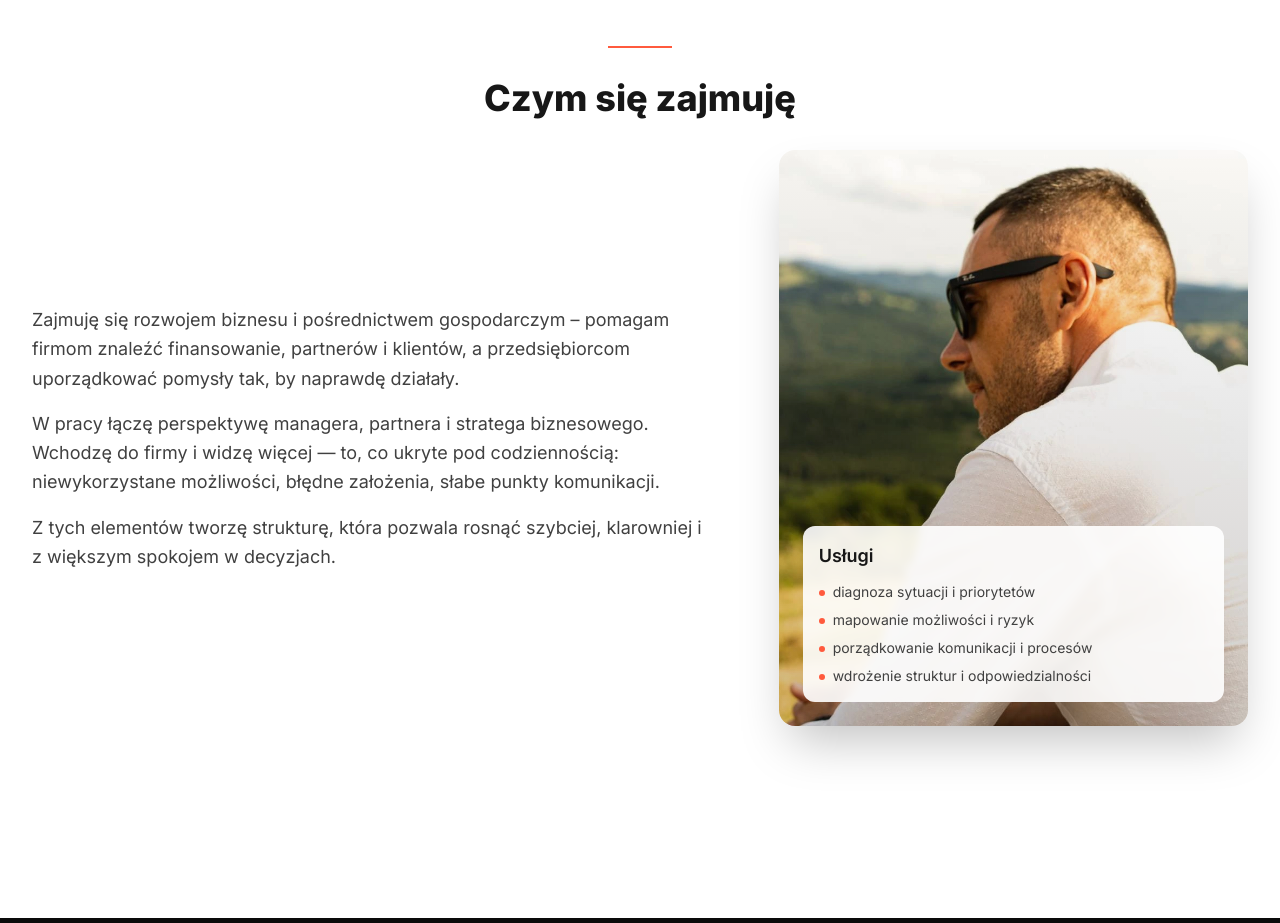
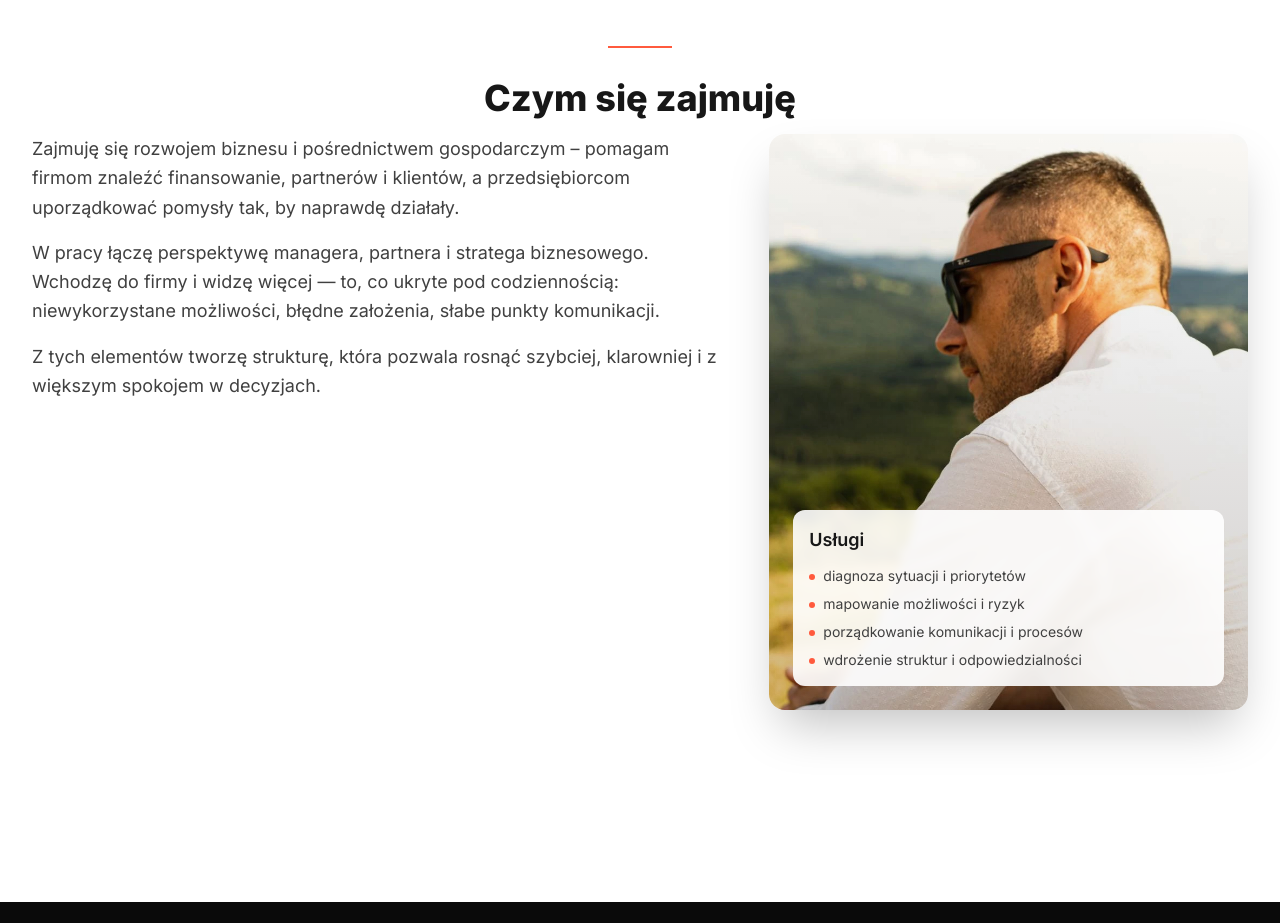
Before and after one commit to technikyvl/MAGIC-LANDING-PAGE-NEW, a Next.js app in the folder MAGICLIFELANDING/: page /wspolpraca in a window 1280 px wide. Shown: the part 1760-2683 px from the top of the page. Built offline with nearby package versions, Linux system fonts and the light colour scheme.

Commit message:
Update page.jsx

```diff
--- a/MAGICLIFELANDING/app/wspolpraca/page.jsx
+++ b/MAGICLIFELANDING/app/wspolpraca/page.jsx
@@ -219,11 +219,11 @@ export default function WspolpracaPage() {
       {/* Czym się zajmuję */}
       <section id="czym-sie-zajmuje" className={"bg-white text-neutral-900 " + SPACING}>
         <div className={CONTAINER}>
-          <div className="text-center mb-8">
+          <div className="text-center mb-4">
             <div className="inline-block h-[2px] w-16 bg-accent mb-6"></div>
             <h2 className="slow-reveal text-3xl sm:text-4xl font-extrabold">Czym się zajmuję</h2>
           </div>
-          <div className="grid grid-cols-1 lg:grid-cols-12 gap-12 lg:gap-16 items-center">
+          <div className="grid grid-cols-1 lg:grid-cols-12 gap-8 lg:gap-12 items-start">
             <div className="slow-reveal lg:col-span-7 text-lg text-neutral-700 leading-relaxed space-y-4">
               <p>Zajmuję się rozwojem biznesu i pośrednictwem gospodarczym – pomagam firmom znaleźć finansowanie, partnerów i klientów, a przedsiębiorcom uporządkować pomysły tak, by naprawdę działały.</p>
               <p>W pracy łączę perspektywę managera, partnera i stratega biznesowego. Wchodzę do firmy i widzę więcej — to, co ukryte pod codziennością: niewykorzystane możliwości, błędne założenia, słabe punkty komunikacji.</p>
```
